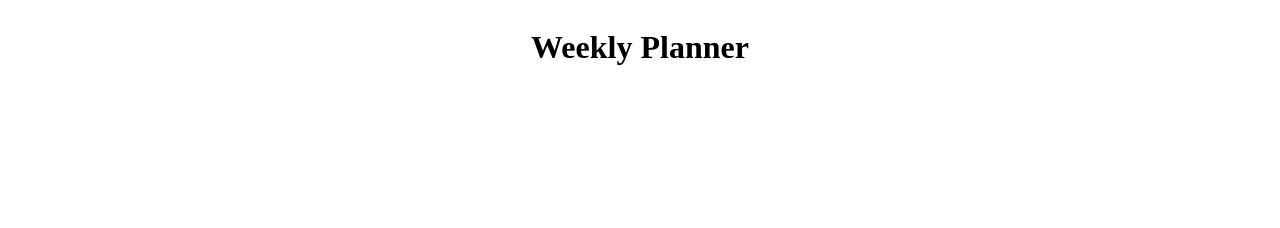
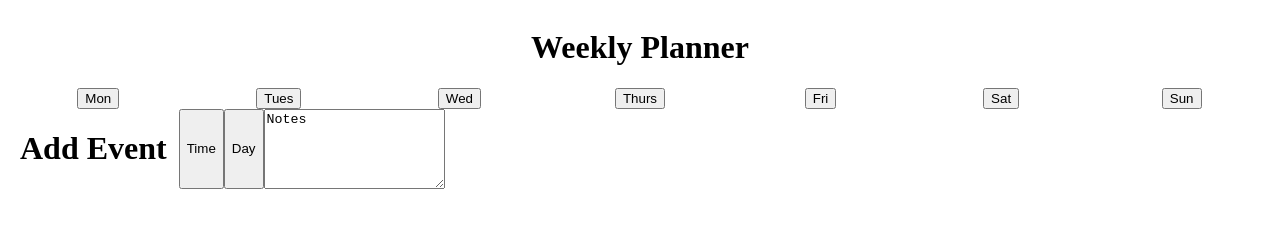
Before and after one commit to Aiden-Peace300/week-planner, a website: page index.html in a window 1280 px wide. Drawn offline with Linux system fonts and the light colour scheme.

Commit message:
mon - fri done

```diff
--- a/index.html
+++ b/index.html
@@ -1,11 +1,13 @@
 <!DOCTYPE html>
 <html lang="en">
+
 <head>
   <meta charset="UTF-8">
   <meta name="viewport" content="width=device-width, initial-scale=1.0">
   <title>Week Planner</title>
   <link rel="stylesheet" href="styles.css">
 </head>
+
 <body>
   <header>
     <div class="container">
@@ -16,6 +18,44 @@
       </div>
     </div>
   </header>
+
+  <div class="row">
+    <div class="column-seventh">
+      <button>Mon</button>
+    </div>
+    <div class="column-seventh">
+      <button>Tues</button>
+    </div>
+    <div class="column-seventh">
+      <button>Wed</button>
+    </div>
+    <div class="column-seventh">
+      <button>Thurs</button>
+    </div>
+    <div class="column-seventh">
+      <button>Fri</button>
+    </div>
+    <div class="column-seventh">
+      <button>Sat</button>
+    </div>
+    <div class="column-seventh">
+      <button>Sun</button>
+    </div>
+  </div>
+  <div class="event-container">
+    <div class="row">
+      <div class="column-full">
+        <h1>Add Event</h1>
+      </div>
+    </div>
+    <div class="row space">
+      <button>Time</button> <button>Day</button>
+    </div>
+    <div class="row">
+      <textarea>Notes</textarea>
+    </div>
+  </div>
   <script src="main.js"></script>
 </body>
+
 </html>
--- a/styles.css
+++ b/styles.css
@@ -32,3 +32,19 @@
     width: 50%;
   }
 }
+
+.column-seventh {
+  flex-basis: calc(100% / 7);
+  display: flex;
+  justify-content: center;
+}
+
+.space {
+  display: flex;
+  justify-content: space-between;
+}
+
+.event-container {
+  width: 50%;
+  display: flex;
+}
```
